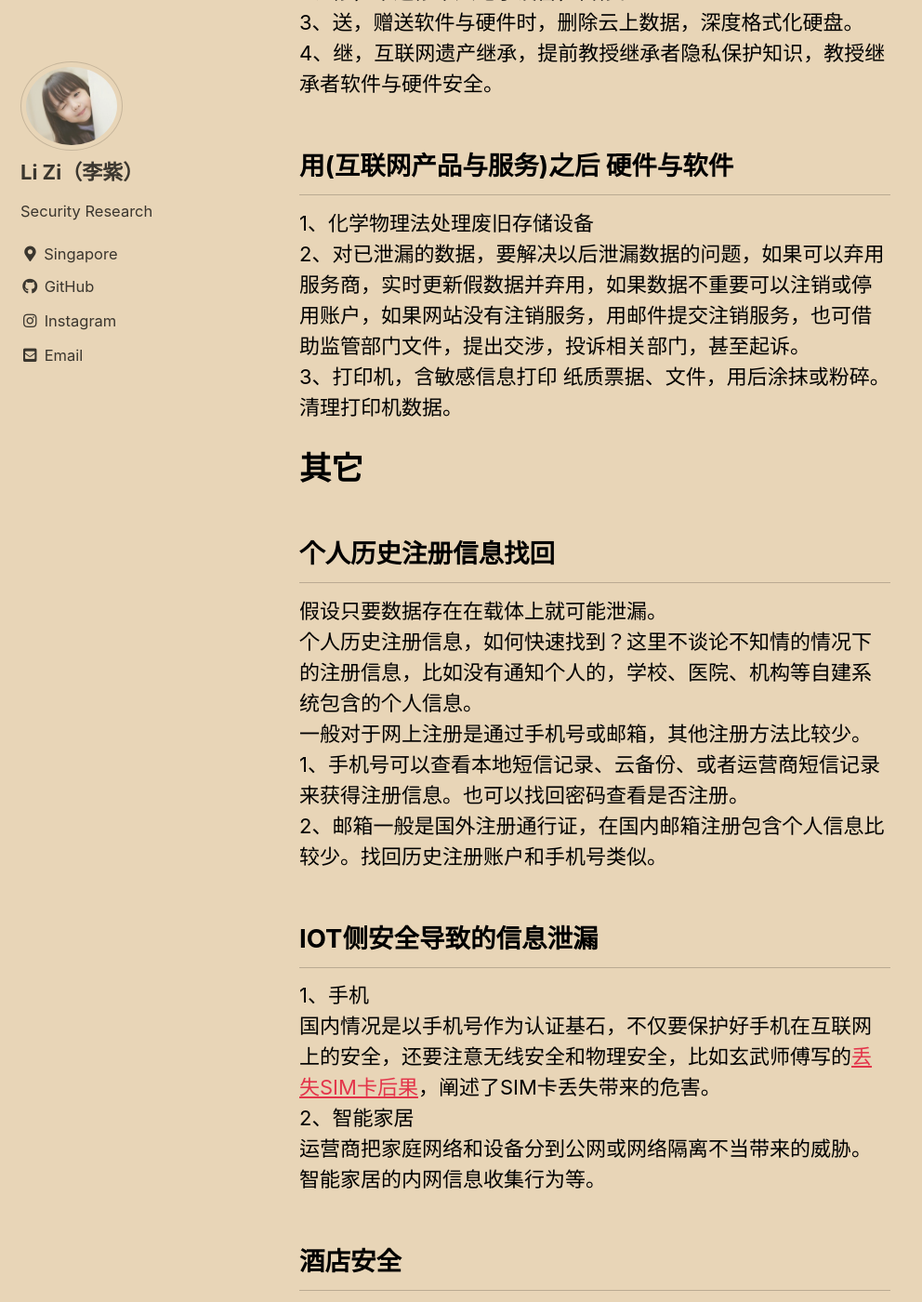
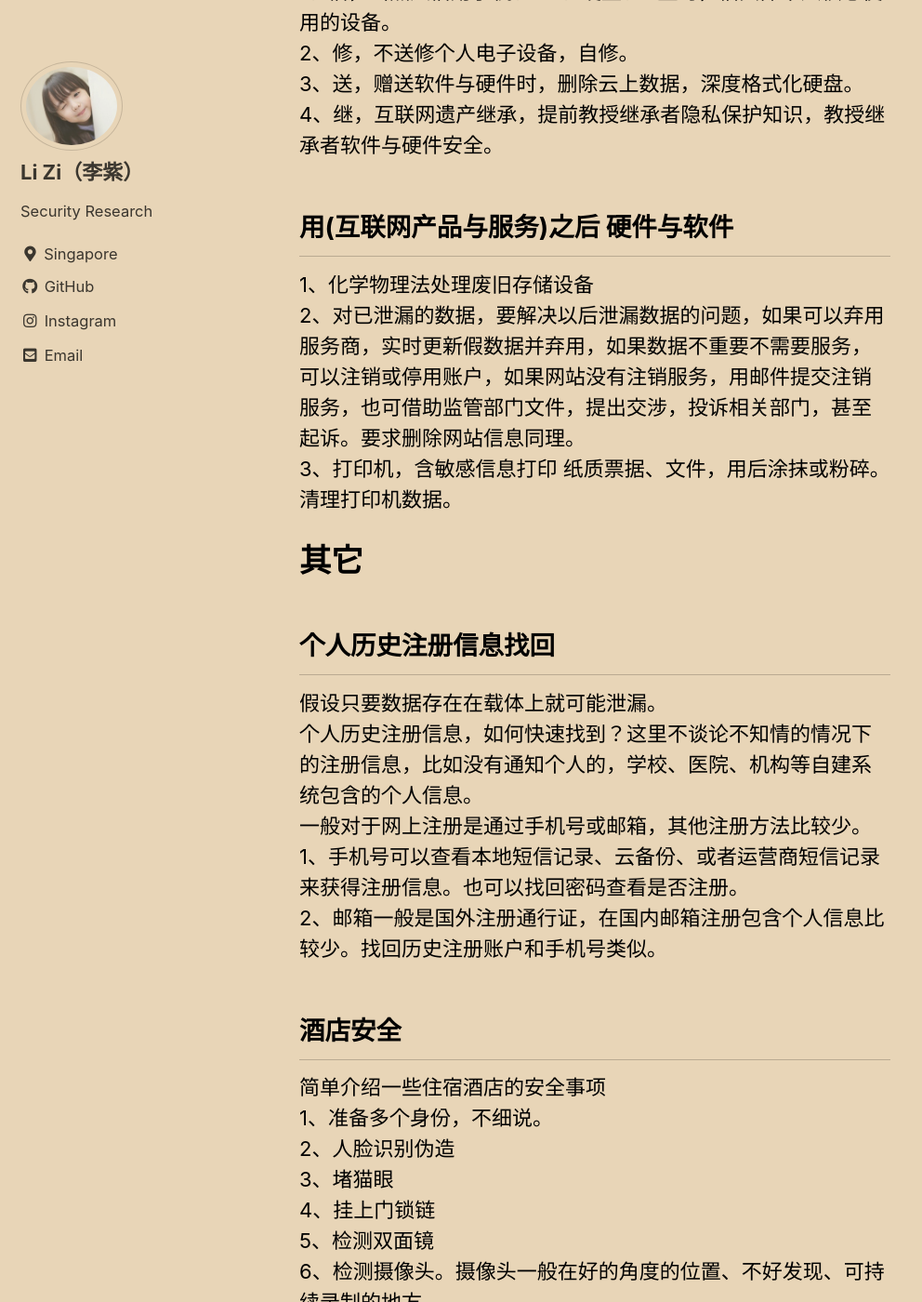
Before and after one commit to tom0li/tom0li.github.io, a Jekyll site: the page built from _posts/2020-10-1-个人隐私保护.md, in a window 1280 px wide and 1400 px high, scrolled down 13859 px. Shown: the whole window at 93% size, without its empty margins (0-992 px from the left). Built offline with Jekyll 4.4.1, drawn with Linux system fonts in a browser that asks for light colours; cached includes are drawn as plain includes; some of the changed text lies outside the part shown.

Commit message:
Update 2020-10-1-个人隐私保护.md

```diff
--- a/_posts/2020-10-1-个人隐私保护.md
+++ b/_posts/2020-10-1-个人隐私保护.md
@@ -259,7 +261,7 @@ https://brickhousesecurity.com/counter-surveillance/multi-bug-pro/
 
 ## 用(互联网产品与服务)之后  硬件与软件
 1、化学物理法处理废旧存储设备
-2、对已泄漏的数据，要解决以后泄漏数据的问题，如果可以弃用服务商，实时更新假数据并弃用，如果数据不重要可以注销或停用账户，如果网站没有注销服务，用邮件提交注销服务，也可借助监管部门文件，提出交涉，投诉相关部门，甚至起诉。
+2、对已泄漏的数据，要解决以后泄漏数据的问题，如果可以弃用服务商，实时更新假数据并弃用，如果数据不重要不需要服务，可以注销或停用账户，如果网站没有注销服务，用邮件提交注销服务，也可借助监管部门文件，提出交涉，投诉相关部门，甚至起诉。要求删除网站信息同理。
 3、打印机，含敏感信息打印 纸质票据、文件，用后涂抹或粉碎。清理打印机数据。
 
 
@@ -270,13 +272,6 @@ https://brickhousesecurity.com/counter-surveillance/multi-bug-pro/
 一般对于网上注册是通过手机号或邮箱，其他注册方法比较少。
 1、手机号可以查看本地短信记录、云备份、或者运营商短信记录来获得注册信息。也可以找回密码查看是否注册。
 2、邮箱一般是国外注册通行证，在国内邮箱注册包含个人信息比较少。找回历史注册账户和手机号类似。
-
-## IOT侧安全导致的信息泄漏
-1、手机
-国内情况是以手机号作为认证基石，不仅要保护好手机在互联网上的安全，还要注意无线安全和物理安全，比如玄武师傅写的[丢失SIM卡后果](https://zhuanlan.zhihu.com/p/231106722?utm_source=wechat_session)，阐述了SIM卡丢失带来的危害。
-2、智能家居
-运营商把家庭网络和设备分到公网或网络隔离不当带来的威胁。
-智能家居的内网信息收集行为等。
 
 ## 酒店安全
 简单介绍一些住宿酒店的安全事项
```
Also changed, not shown: other parts of _posts/2020-10-1-个人隐私保护.md (+4 -1 lines).
